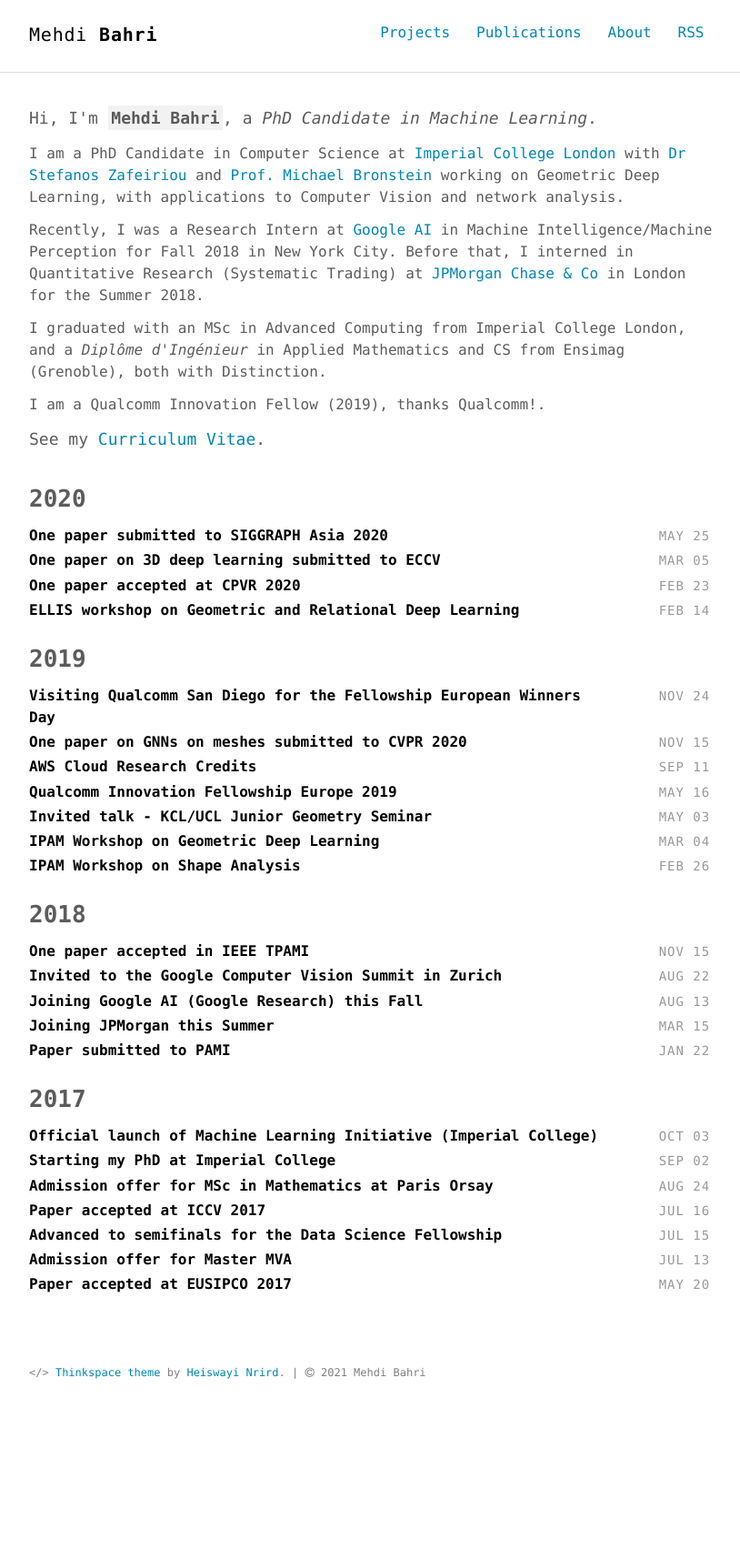
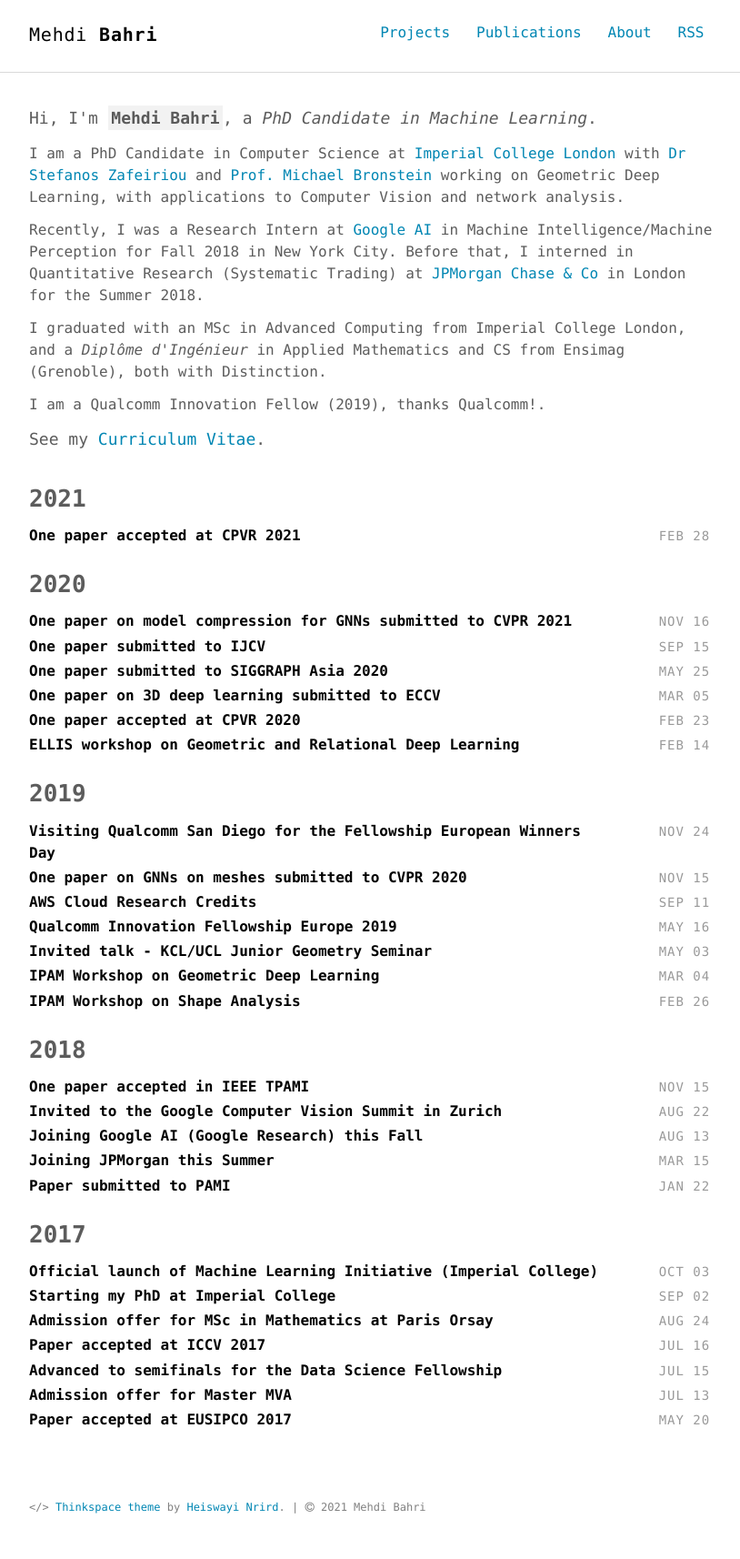
Before and after one commit to mbahri/mbahri.github.io, a Jekyll site: the page built from index.html, in a window 1280 px wide. Shown: the whole page at 91% size, without its empty margins (232-1046 px from the left). Built offline with Jekyll 4.4.1, drawn with Linux system fonts in a browser that asks for light colours; before the commit the page ends 1566 px from its top, so only the background shows below that.

Commit message:
Updates and new papers

```diff
--- /dev/null
+++ b/_posts/2020-09-15-ijcv-submitted.md
@@ -0,0 +1,9 @@
+---
+layout: post
+title: "One paper submitted to IJCV"
+comments: true
+description: "One paper submitted to IJCV"
+keywords: "paper, research, submitted, graph, cnn, mesh, 3D, pointcloud"
+---
+
+I submitted an extended and improved version of my SIGGRAPH Asia submission to the IJCV special issue on 3D human modeling.
--- /dev/null
+++ b/_posts/2020-11-16-cvpr-one-paper.md
@@ -0,0 +1,9 @@
+---
+layout: post
+title: "One paper on model compression for GNNs submitted to CVPR 2021"
+comments: true
+description: "One paper submitted to CVPR 2021"
+keywords: "paper, research, submitted, graph, cnn, mesh, 3D"
+---
+
+One paper on a novel model compression strategy for graph neural networks submitted to CVPR 2021.
--- /dev/null
+++ b/_posts/2021-02-28-cvpr-paper-accepted.md
@@ -0,0 +1,11 @@
+---
+layout: post
+title: "One paper accepted at CPVR 2021"
+comments: true
+description: "Paper accepted at CVPR 2021"
+keywords: "graph, convolution, binary, binarization"
+---
+
+Our paper "Binary Graph Neural Networks" has been accepted at CVPR 2020!
+
+[Arxiv pre-print](https://arxiv.org/abs/2012.15823)
```
Also changed, not shown: publications.md (+13 -2 lines).
